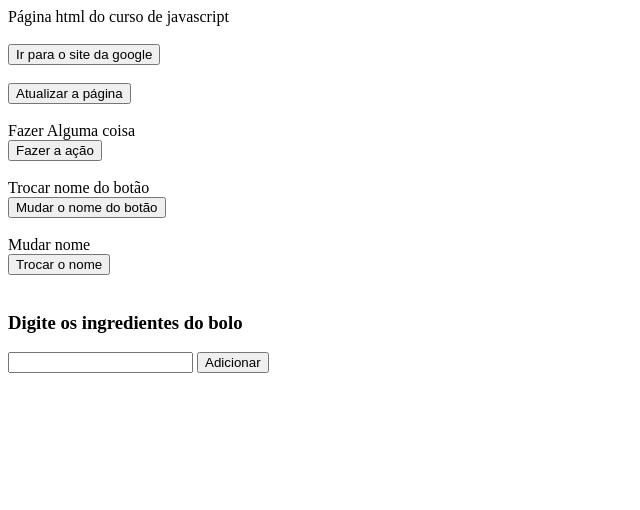
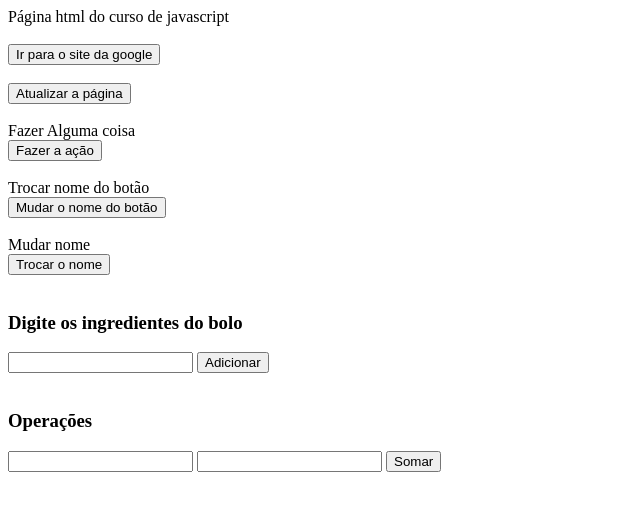
Before and after one commit to ElltonSilva/AulaJs-basico-inter, a plain HTML site: page index.html in a window 1280 px wide. Shown: the whole page, without its empty margins (0-640 px from the left). Drawn offline with Linux system fonts and the light colour scheme.

Commit message:
Aula de operacao

```diff
--- a/index.html
+++ b/index.html
@@ -31,5 +31,12 @@
 
     </ul>
 
+    <h3>Operações</h3>
+
+    <input type="text" name="Campo1" id="campo1">
+    <input type="text" name="Campi2" id="campo2">
+
+    <button onclick="somar()" >Somar</button>
+
 </body>
 </html>
--- a/script.js
+++ b/script.js
@@ -14,3 +14,14 @@ function addIng(){
 
 	document.getElementById("lista").innerHTML = listaHTML;
 }
+
+
+function somar(){
+	var campo1 = parseInt (document.getElementById ("campo1").value);
+	var campo2 = parseInt (document.getElementById ("campo2").value);
+
+	soma = campo1 + campo2;
+
+	alert (soma);
+
+}
```
